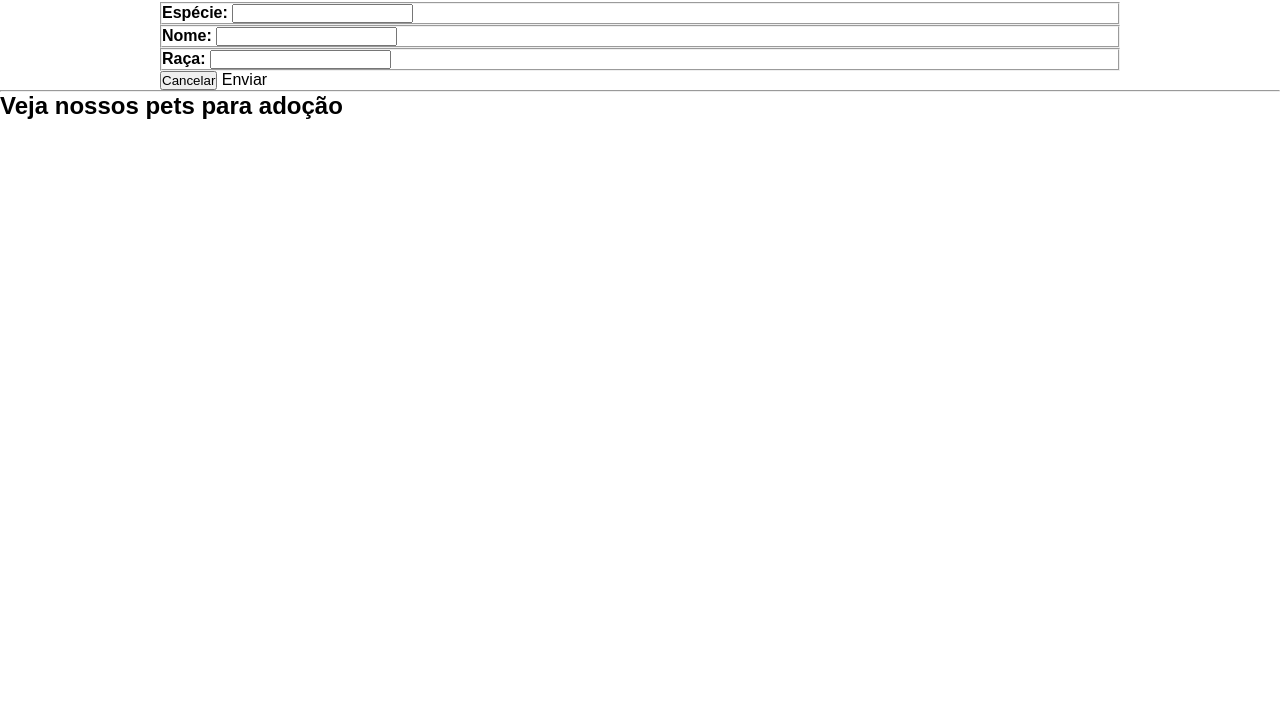
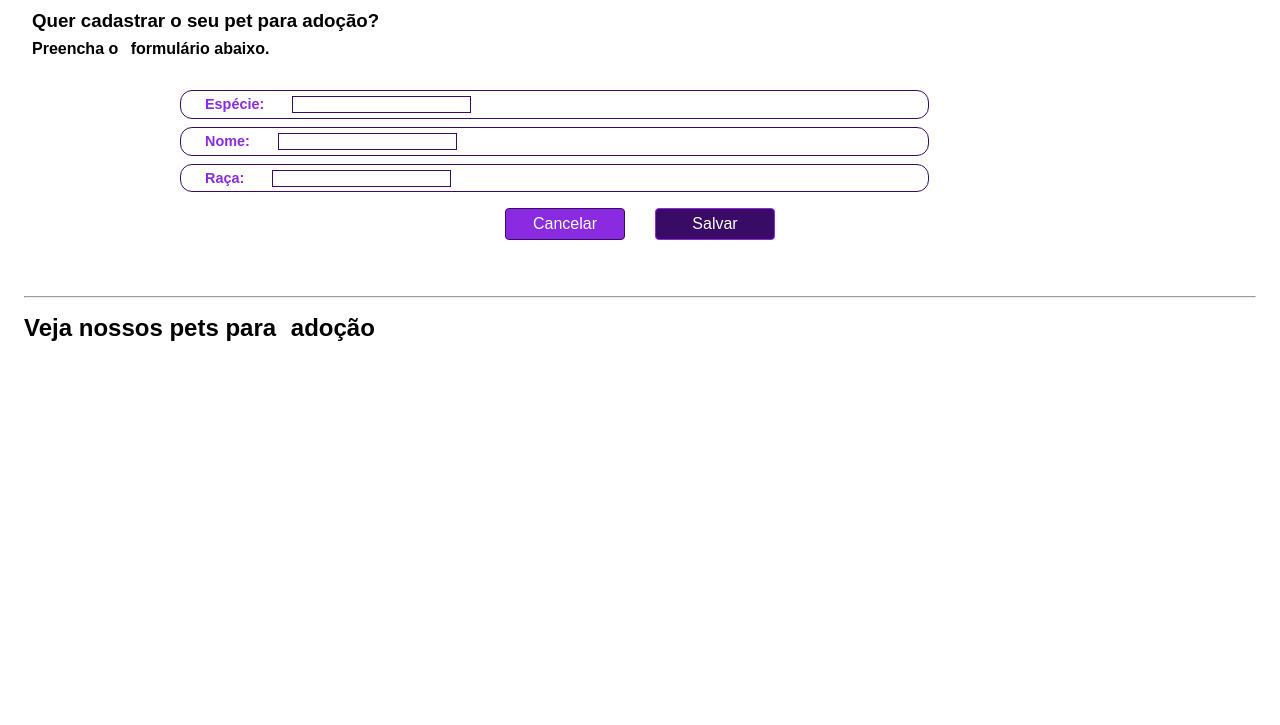
Before and after one commit to MeloMatheus89/exercicios-api-pets, a plain HTML site: page index.html in a window 1280 px wide. Shown: the part 75-800 px from the top of the page. Drawn offline with Linux system fonts and the light colour scheme; no server answers.

Commit message:
estilizando um pouco

```diff
--- a/backend/package.json
+++ b/backend/package.json
@@ -9,5 +9,8 @@
   },
   "keywords": [],
   "author": "",
-  "license": "ISC"
+  "license": "ISC",
+  "dependencies": {
+    "json-server": "^1.0.0-beta.3"
+  }
 }
--- a/css/style.css
+++ b/css/style.css
@@ -1,9 +1,12 @@
 * {
-  margin: 0;
+  margin: 0.5rem;
   padding: 0;
   box-sizing: border-box;
 }
 :root {
+  --cor-botao: blueviolet;
+  --cor-bordas: rgb(58, 11, 102);
+  --cor-focus: rgb(191, 154, 226);
 }
 
 body {
@@ -22,4 +25,65 @@
   width: 75%;
   margin-left: auto;
   margin-right: auto;
+  gap: 1rem;
 }
+
+.grupo {
+  width: 80%;
+  height: 1.8rem;
+  border: 1px solid var(--cor-bordas);
+  border-radius: 12px;
+  font-size: 0.9rem;
+  color: blueviolet;
+
+  /* Display */
+  display: flex;
+  align-items: center;
+}
+/* Resolver problema de cor no campo de digitação com ajuda das ferramentas de contraste e leitura*/
+.grupo input {
+  border: 1px solid var(--cor-bordas);
+  color: rgb(255, 10, 255);
+}
+
+.grupo input:focus {
+  background-color: var(--cor-focus);
+  border: 1px solid var(--cor-bordas);
+}
+
+.formulario__botoes {
+  width: 300px;
+
+  display: flex;
+  justify-content: space-around;
+  margin-bottom: 2rem;
+  margin-left: auto;
+  margin-right: auto;
+}
+
+.formulario__cancelar {
+  width: 120px;
+  height: 32px;
+  border-radius: 4px;
+  background-color: var(--cor-botao);
+  border: 1px solid var(--cor-bordas);
+  font-size: 1rem;
+  font-weight: 500;
+  color: white;
+}
+
+.formulario__enviar {
+  background-color: var(--cor-bordas);
+  border: 1px solid var(--cor-botao);
+  border-radius: 4px;
+  width: 120px;
+  height: 32px;
+  font-size: 1rem;
+  font-weight: 500;
+  color: white;
+}
+
+.lista__pets {
+  width: 280px;
+  margin: 0 auto;
+}
--- a/index.html
+++ b/index.html
@@ -31,8 +31,12 @@
           <input type="text" id="nome" required />
         </div>
       </fieldset>
-      <button id="cancelar">Cancelar</button>
-      <submit id="submit">Enviar</submit>
+      <div class="formulario__botoes">
+        <button id="cancelar" class="formulario__cancelar">Cancelar</button>
+        <button type="submit" id="submit" class="formulario__enviar">
+          Salvar
+        </button>
+      </div>
     </form>
     <hr />
     <h2>Veja nossos pets para <strong>adoção</strong></h2>
--- a/js/api.js
+++ b/js/api.js
@@ -1,10 +1,11 @@
 const api = {
   async buscarInformacoesDePet() {
     try {
-      const resposta = await fetch("http://localhost:3001/pets");
-      return await resposta.json();
+      const response = await fetch("http://localhost:3001/pets");
+      return await response.json();
     } catch {
       alert("Ocorreu um erro ao buscar as informações dos PETS.");
+      throw error;
     }
   },
 };
```
Also changed, not shown: 1 other file.
